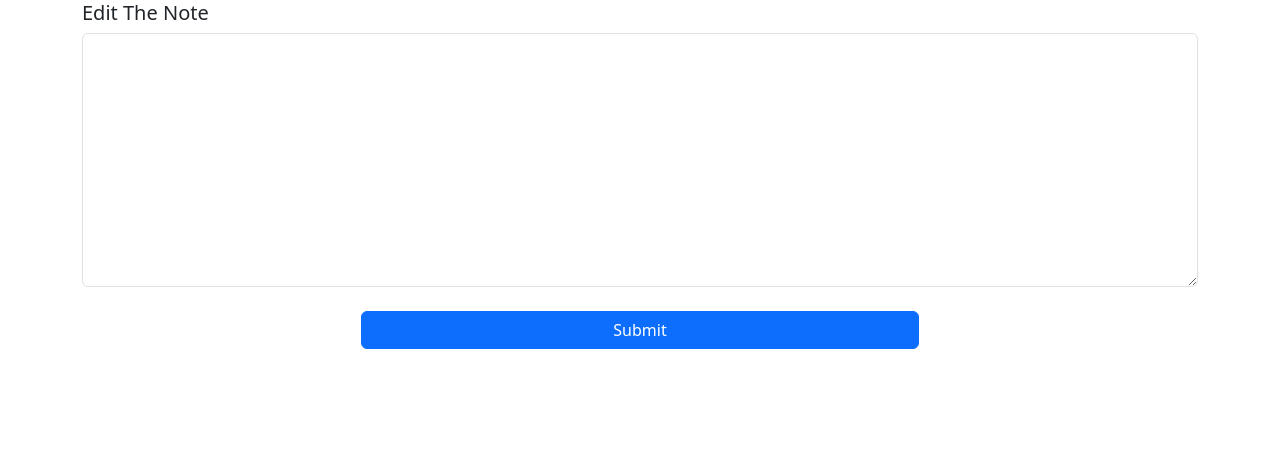
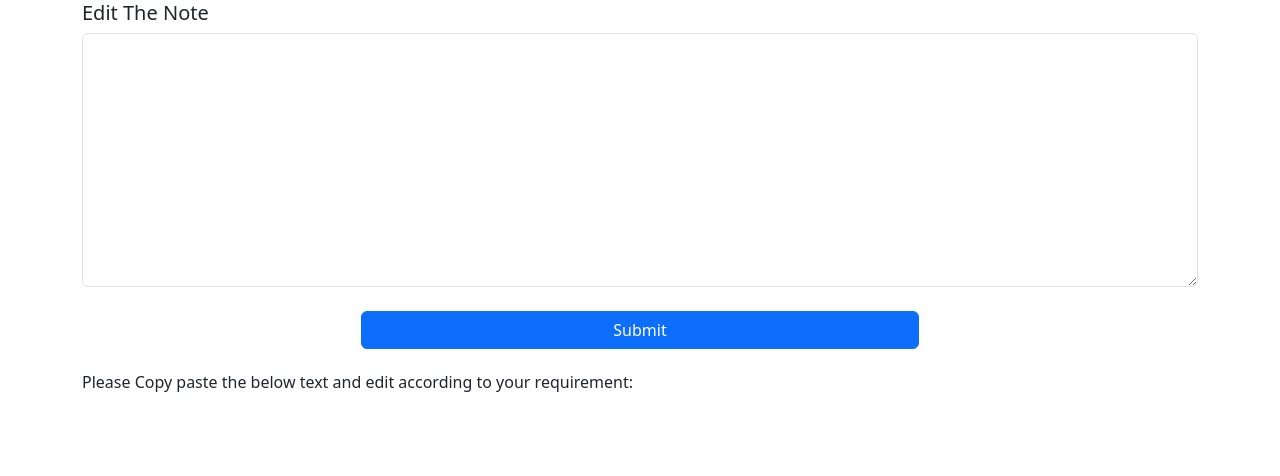
Before and after one commit to OtakuNawaz/Notepadtracker, a Flask app: template Templates/edit_files_description.html in a window 1280 px wide. Shown: the part 79-555 px from the top of the page. Run offline with Flask 2, Linux system fonts and the light colour scheme; the template is opened without the code that fills it: values that come from a table or form of the project are taken from there, others are empty.

Commit message:
Added/Updated files - ID:1377

```diff
--- a/Default_Files/SN.txt
+++ b/Default_Files/SN.txt
@@ -1 +1 @@
-file is ready check but conent not being displayed
+file is ready check but conent not being displayed inside the box so i displayed it below the box in the empty space.
--- a/Main.py
+++ b/Main.py
@@ -81,7 +81,6 @@ def editdescription(note_name,folder_name):
         git_functions()
         return redirect('/')
     else:
-        print(msg,form['note_description'])
         return render_template('edit_files_description.html',form=form,msg=msg)
 
 if __name__=="__main__":
--- a/Templates/edit_files_description.html
+++ b/Templates/edit_files_description.html
@@ -19,7 +19,8 @@
         <div class="d-grid gap-2 col-6 mx-auto">
             {{ form.submit(class="btn btn-primary")}}
         </div>
-    </form>
+    </form><br>
 {% endif %}
-    <h2>{{msg}}</h2>
+<h6>Please Copy paste the below text and edit according to your requirement:</h6>
+<a>{{msg}}<a>
 {% endblock %}
```
